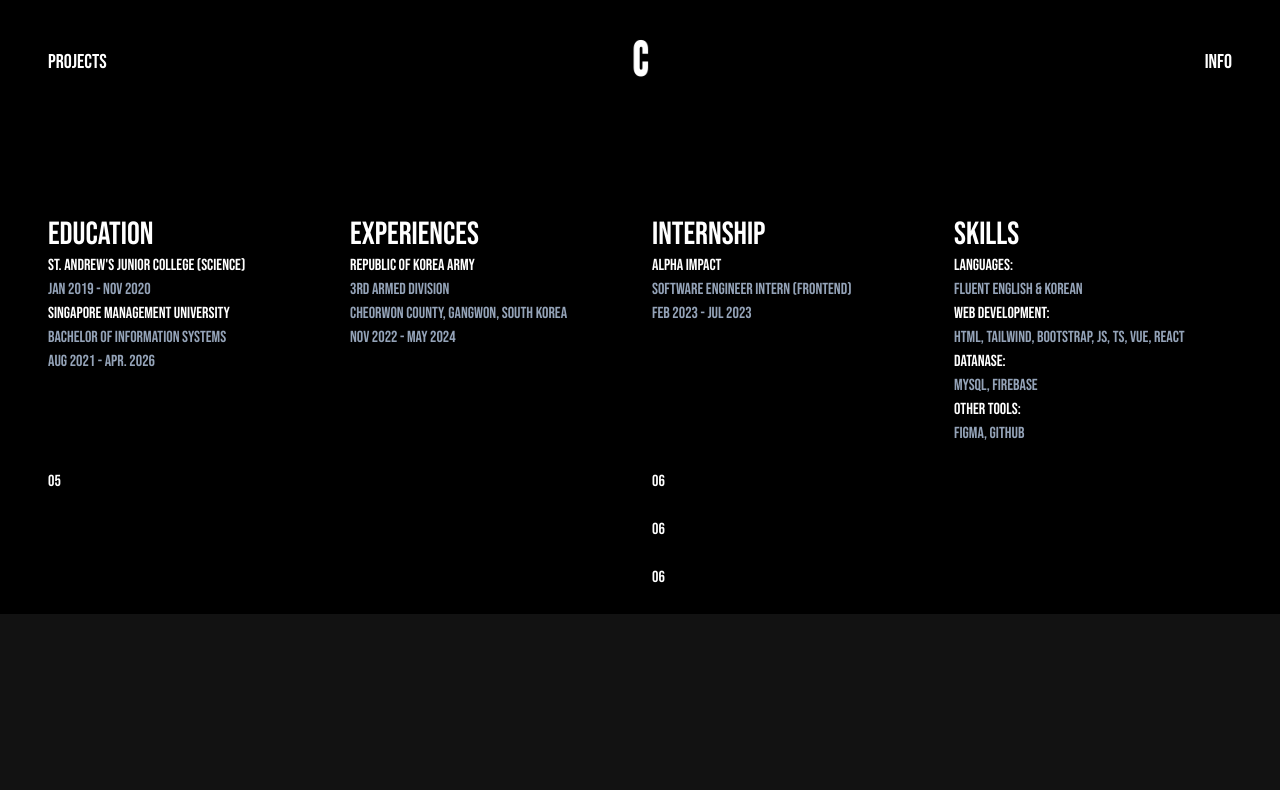
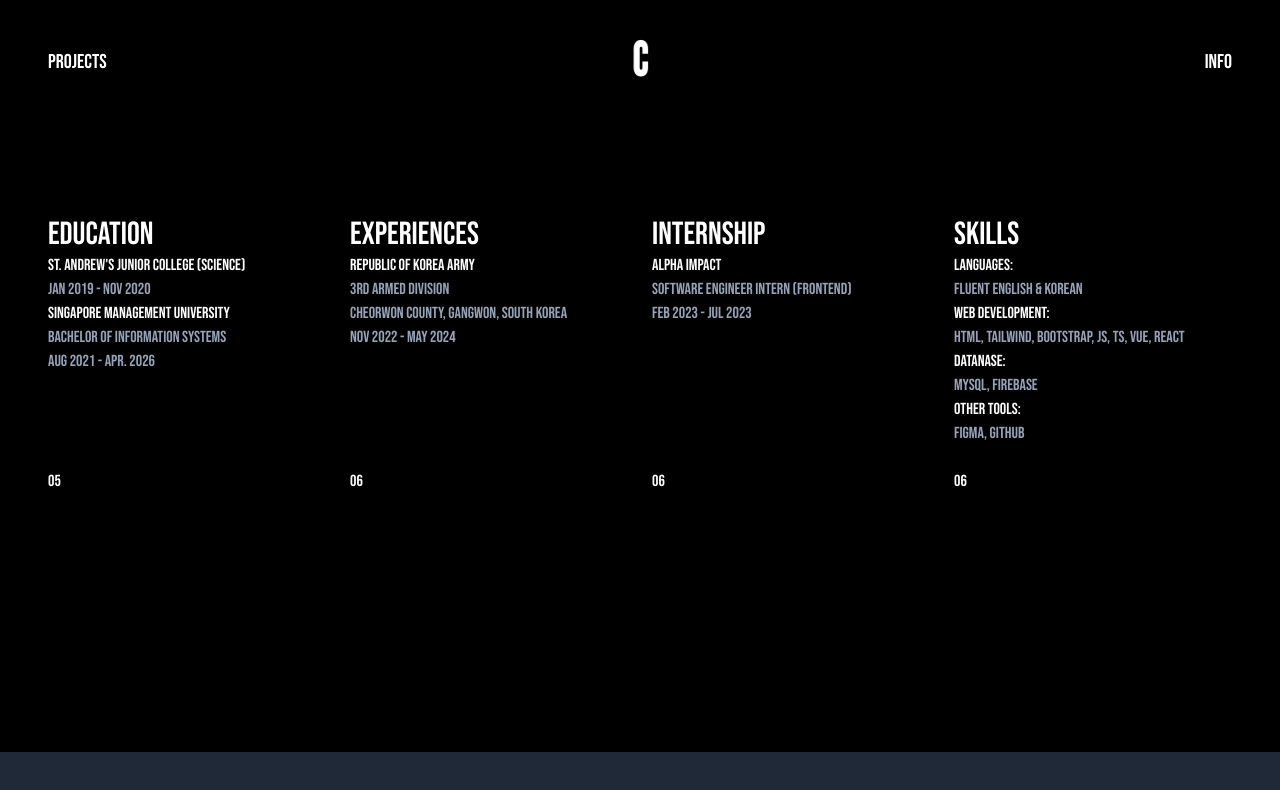
Before and after one commit to choijuhwan8/Portfolio, a React (Create React App) app in the folder react-app/: page /info in a window 1280 px wide. Shown: the top 790 px of the page. Built offline with nearby package versions, Linux system fonts and the light colour scheme.

Commit message:
footer in progress

```diff
--- a/react-app/src/App.js
+++ b/react-app/src/App.js
@@ -1,6 +1,7 @@
 // import logo from './logo.svg';
 import './App.css';
 import { NavBar } from './components/NavBar';
+// import { Footer } from './components/Footer';
 // import { Banner } from './components/Banner';
 // import { Skills } from './components/Skills';
 import { BrowserRouter as Router, Route, Routes } from 'react-router-dom';
@@ -12,7 +13,7 @@ import ProjectsPage from './pages/ProjectsPage';
 function App() {
   return (
     <Router>
-      <div className="App bg-black w-full overflow-hidden relative">
+      <div className="App bg-black w-full h-screen overflow-hidden relative">
         <header className="fixed top-5 mt-4 w-full z-50 bg-transparent transition-all duration-300 ease-in-out">
           <NavBar />
         </header>
@@ -23,6 +24,8 @@ function App() {
 		    <Route path="/projects" element={<ProjectsPage />} />
           </Routes>
         </main>
+		<footer className="fixed bottom-0 w-full bg-gray-800 text-white py-4 text-center">
+        </footer>
       </div>
     </Router>
   );
--- /dev/null
+++ b/react-app/src/components/Footer.js
@@ -0,0 +1,38 @@
+import React from 'react';
+import navIcon1 from '../assets/img/nav-icon1.svg';
+// import navIcon2 from '../assets/img/nav-icon2.svg';
+import navIcon3 from '../assets/img/nav-icon3.svg';
+
+export const Footer = () => {
+
+  return (
+    <footer className="bg-gray-800 text-white py-4 text-sm text-center">
+      <p>&copy; 2024 Your Company. All rights reserved.</p>
+      <div className="navbar-text mt-2">
+        <div className="social-icon">
+          <a
+            href="https://www.linkedin.com/in/juhwan-choi-861970219/"
+            target="_blank"
+            rel="noopener noreferrer"
+          >
+            <img src={navIcon1} alt="LinkedIn icon" className="inline-block mx-2" />
+          </a>
+          <a
+            href="https://telegram.me/choi88888"
+            target="_blank"
+            rel="noopener noreferrer"
+          >
+            <img src={''} alt="Telegram icon" className="inline-block mx-2" />
+          </a>
+          <a
+            href="https://www.instagram.com/ch_0i_"
+            target="_blank"
+            rel="noopener noreferrer"
+          >
+            <img src={navIcon3} alt="Instagram icon" className="inline-block mx-2" />
+          </a>
+        </div>
+      </div>
+    </footer>
+  );
+};
--- a/react-app/src/pages/InfoPage.js
+++ b/react-app/src/pages/InfoPage.js
@@ -48,13 +48,14 @@ const InfoPage = () => (
 					<div className='text-slate-400'>Figma, GitHub</div>
 				</section>
 
-			</div> 			<div>05</div>
-  			<div class="grid grid-cols-subgrid gap-4 col-span-3">
-				    			<div class="col-start-2">06</div>
-    			<div class="col-start-2">06</div>
+			</div>
+			<div>05</div>
+  			<div class="grid grid-cols-3 gap-4 col-span-3">
+				<div class="col-start-1">06</div>
+				<div class="col-start-2">06</div>
+				<div class="col-start-3">06</div>
+			</div>
 
-    			<div class="col-start-2">06</div>
-  			</div>
 		</div>
        </section>
   </div>
```
